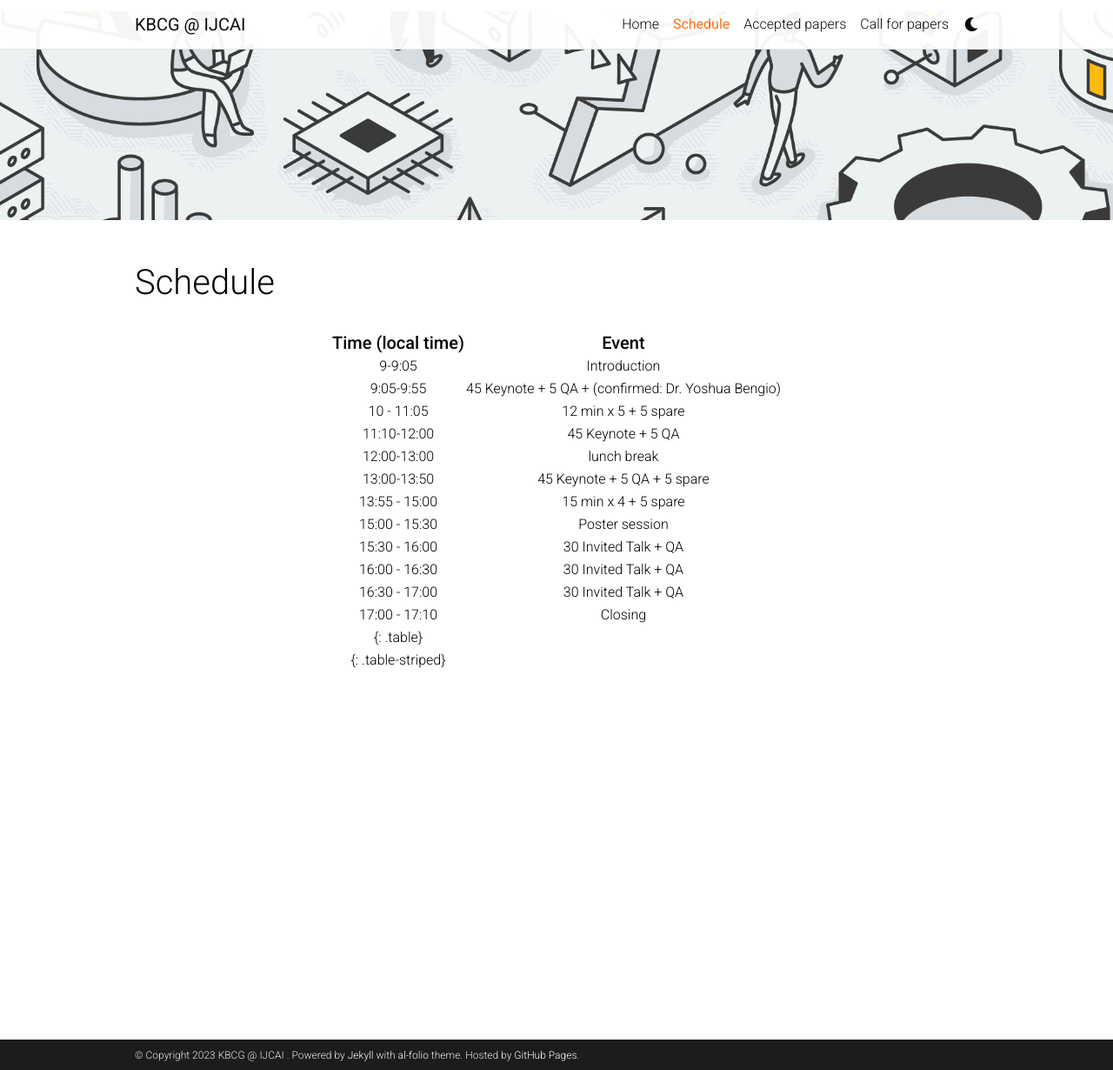
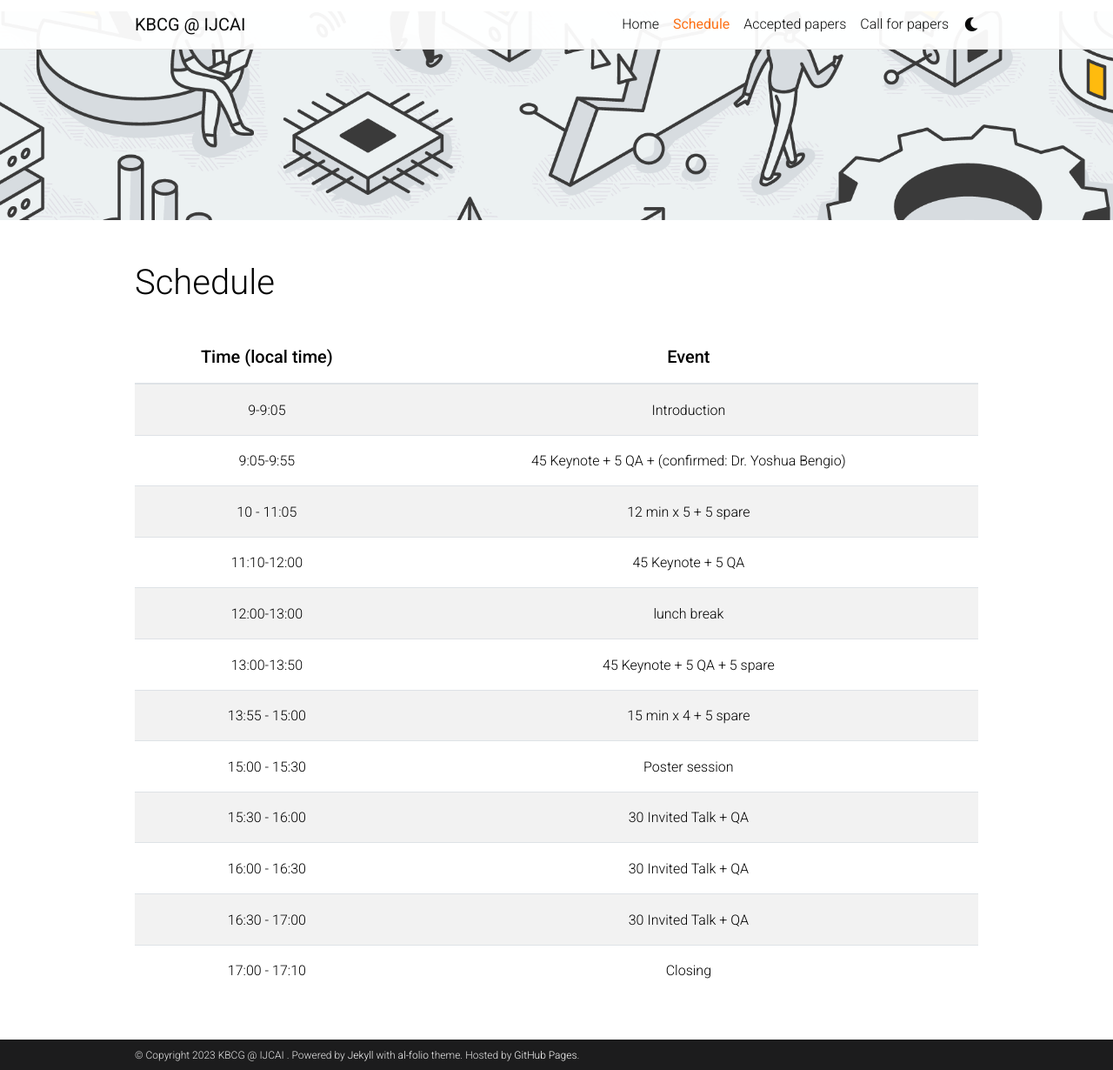
Before and after one commit to KnowledgeAI/KnowledgeAI.github.io, a Jekyll site: the page built from _pages/schedule.md, in a window 1280 px wide and 1230 px high. Shown: the whole window at 87% size. Built offline with Jekyll 4.4.1, drawn with Linux system fonts in a browser that asks for light colours; comment, search, counter and statistics services are not loaded; a style sheet for code colours, icons or effects is not loaded.

```diff
--- a/_pages/schedule.md
+++ b/_pages/schedule.md
@@ -5,6 +5,7 @@
 nav: true
 nav_order: 1
 ---
+
 | **Time (local time)**{: .h5} |               **Event**{: .h5}               |
 | :--------------------------------: | :-------------------------------------------------: |
 |               9-9:05               |                    Introduction                    |
@@ -19,5 +20,5 @@
 |           16:00 - 16:30           |                30 Invited Talk + QA                |
 |           16:30 - 17:00           |                30 Invited Talk + QA                |
 |           17:00 - 17:10           |                       Closing                       |
-|             {: .table}             |                                                    |
-|         {: .table-striped}         |                                                    |
+{: .table}
+{: .table-striped}
```
